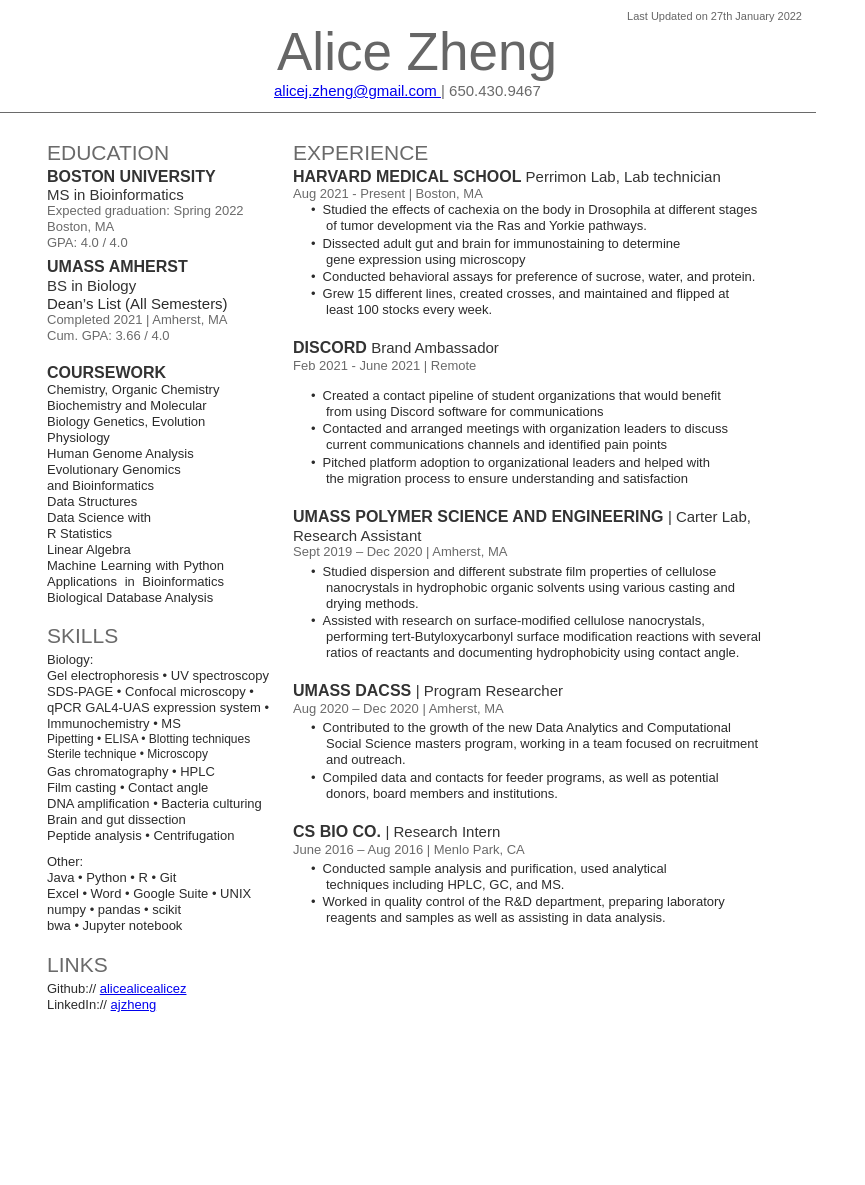
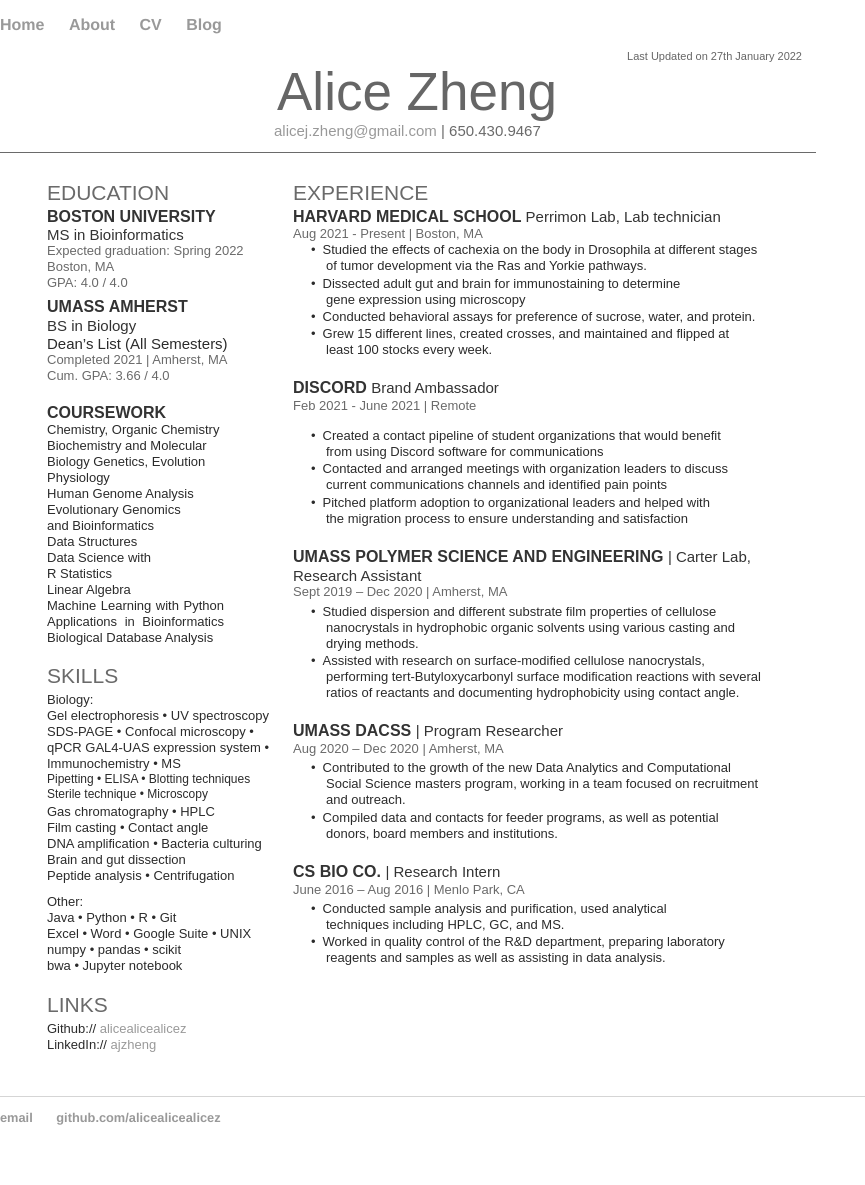
Before and after one commit to alicealicealicez/alicealicealicez.github.io, a Jekyll site: the page built from cv/index.html, in a window 1280 px wide. Shown: the whole page, without its empty margins (0-865 px from the left). Built offline with Jekyll 4.4.1, drawn with Linux system fonts in a browser that asks for light colours; before the commit the page ends 1056 px from its top, so only the background shows below that.

```diff
--- a/cv/index.html
+++ b/cv/index.html
@@ -1,3 +1,8 @@
+---
+layout: default
+title: CV
+---
+
 <!DOCTYPE HTML PUBLIC "-//W3C//DTD HTML 4.01//EN" "http://www.w3.org/TR/html4/strict.dtd">
 <HTML>
 <HEAD>
```
